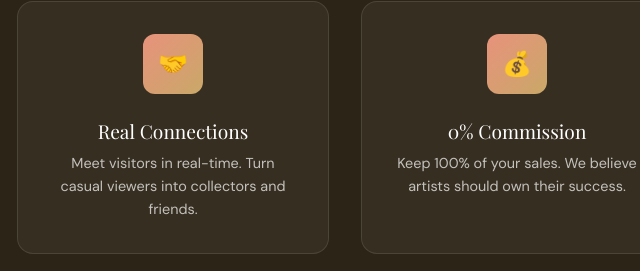
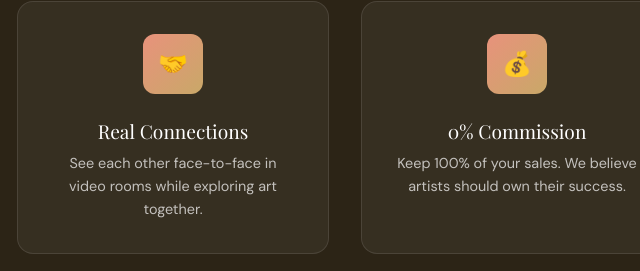
Before and after one commit to DimiDumo/gt-landingpage, a website: page v16/index.html in a window 1280 px wide. Shown: the part 2696-2967 px from the top of the page, 467-1107 px from the left. Drawn offline with nearby package versions, Linux system fonts and the light colour scheme; a web font is replaced by a local one.

Commit message:
Done. I've updated the "Real Connections" tile secondary text in v16 from:
**Before:** "Meet visitors in real-time. Turn casual viewers into collectors and friends."

**After:** "See each other face-to-face in video rooms while exploring art together."

This new text emphasizes the video call aspect (seeing each other) and the personal connection through shared art exploration, all in one concise sentence.

```diff
--- a/v16/index.html
+++ b/v16/index.html
@@ -1511,7 +1511,7 @@
             <div class="feature-frame fade-up">
                 <div class="feature-icon">&#129309;</div>
                 <h3>Real Connections</h3>
-                <p>Meet visitors in real-time. Turn casual viewers into collectors and friends.</p>
+                <p>See each other face-to-face in video rooms while exploring art together.</p>
             </div>
             <div class="feature-frame fade-up">
                 <div class="feature-icon">&#128176;</div>
```
